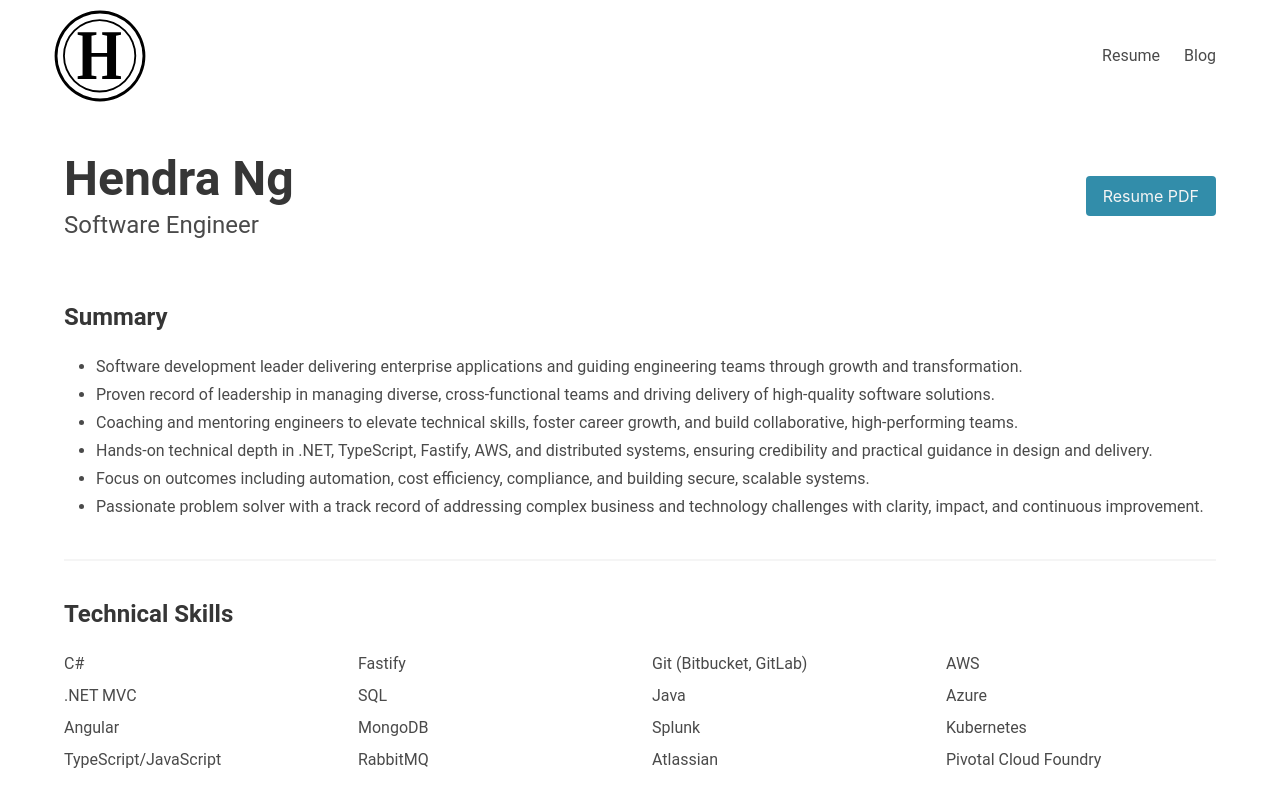
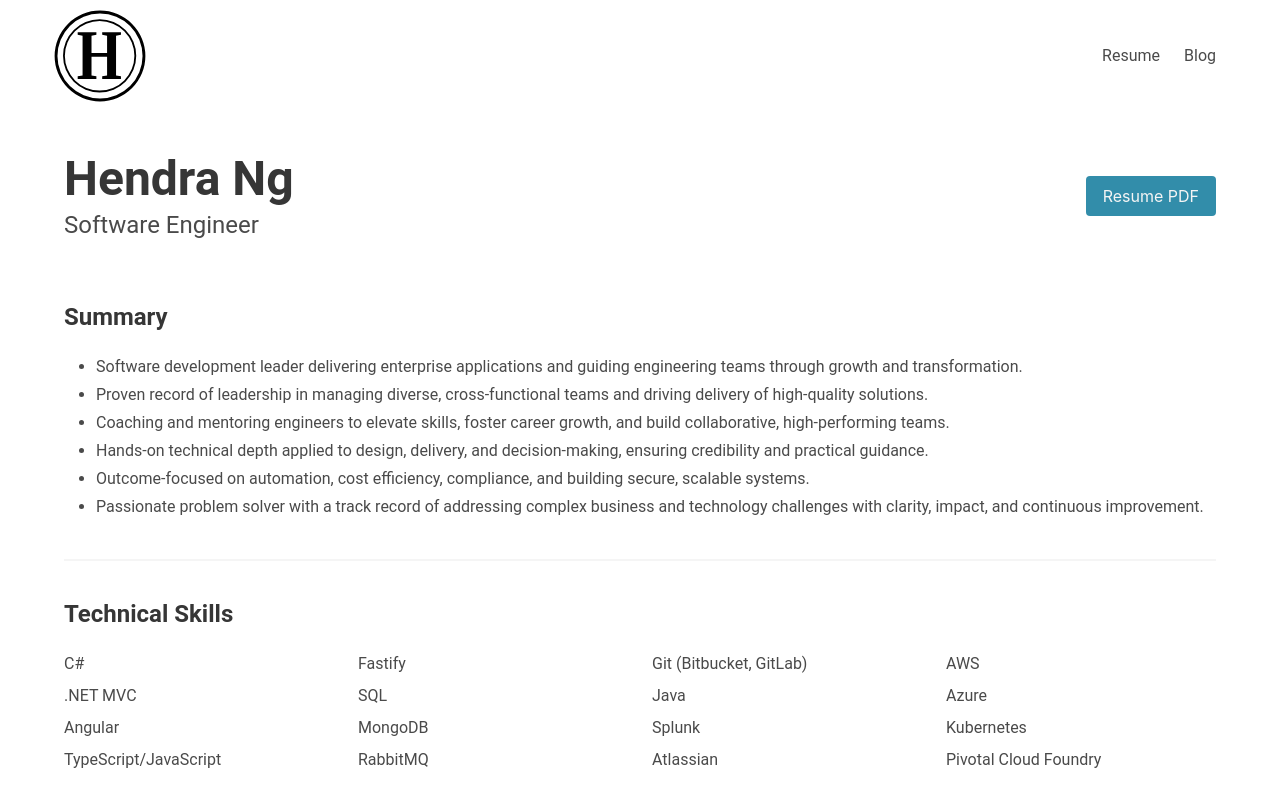
Before and after one commit to hendrang/hendrang, an Angular app: page /resume in a window 1280 px wide. Shown: the top 800 px of the page. Built offline with nearby package versions, Linux system fonts and the light colour scheme.

Commit message:
Update summary section
Update summary section

```diff
--- a/src/app/components/resume/resume.component.html
+++ b/src/app/components/resume/resume.component.html
@@ -20,10 +20,10 @@
         <div class="content">
           <ul>
             <li>Software development leader delivering enterprise applications and guiding engineering teams through growth and transformation.</li>
-            <li>Proven record of leadership in managing diverse, cross-functional teams and driving delivery of high-quality software solutions.</li>
-            <li>Coaching and mentoring engineers to elevate technical skills, foster career growth, and build collaborative, high-performing teams.</li>
-            <li>Hands-on technical depth in .NET, TypeScript, Fastify, AWS, and distributed systems, ensuring credibility and practical guidance in design and delivery.</li>
-            <li>Focus on outcomes including automation, cost efficiency, compliance, and building secure, scalable systems.</li>
+            <li>Proven record of leadership in managing diverse, cross-functional teams and driving delivery of high-quality solutions.</li>
+            <li>Coaching and mentoring engineers to elevate skills, foster career growth, and build collaborative, high-performing teams.</li>
+            <li>Hands-on technical depth applied to design, delivery, and decision-making, ensuring credibility and practical guidance.</li>
+            <li>Outcome-focused on automation, cost efficiency, compliance, and building secure, scalable systems.</li>
             <li>Passionate problem solver with a track record of addressing complex business and technology challenges with clarity, impact, and continuous improvement.</li>
           </ul>
         </div>
```
